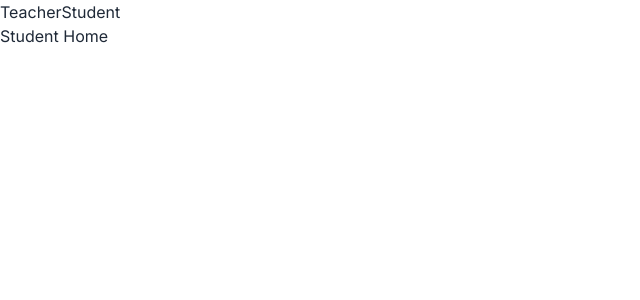
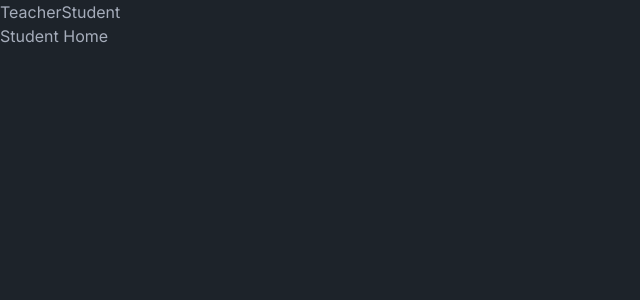
Before and after one commit to ahmedmahmud/ichack24, a Next.js app: page / in a window 1280 px wide. Shown: the top 300 px of the page, without its empty margins (0-640 px from the left). Built offline with nearby package versions, Linux system fonts and the light colour scheme.

Commit message:
chore: daiyui config

```diff
--- a/app/layout.js
+++ b/app/layout.js
@@ -10,7 +10,7 @@ export const metadata = {
 
 export default function RootLayout({ children }) {
   return (
-    <html lang="en">
+    <html lang="en" data-theme="cupcake">
       <body className={inter.className}>{children}</body>
     </html>
   );
--- a/tailwind.config.js
+++ b/tailwind.config.js
@@ -6,4 +6,7 @@ module.exports = {
     "./app/**/*.{js,ts,jsx,tsx,mdx}",
   ],
   plugins: [require("daisyui")],
+  daisyui: {
+    themes: ['dark'],
+  }
 };
```
